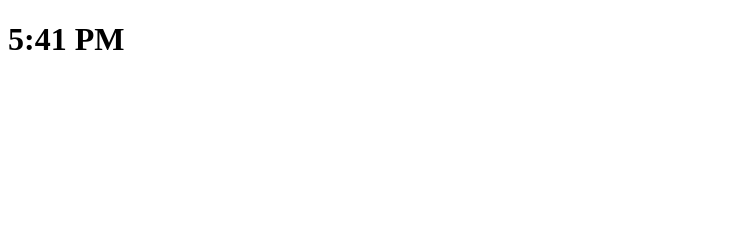
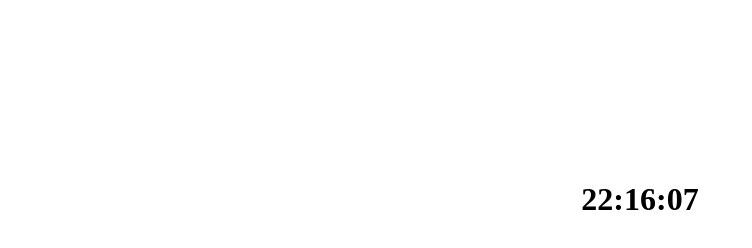
Before and after one commit to ObedH/mars-tab, a website built with Vite: page index.html in a window 1280 px wide. Shown: the whole page, without its empty margins (0-752 px from the left). Built offline with nearby package versions, Linux system fonts and the light colour scheme.

Commit message:
Centered the clock and made it functional

```diff
--- a/src/main.js
+++ b/src/main.js
@@ -9,3 +9,20 @@ fetch(`https://api.nasa.gov/planetary/apod?api_key=${API_KEY}`)
 });*/
 
 const clock = document.getElementById("clock");
+function updateTime() {
+    const date = new Date();
+    const hours = String(date.getHours()).padStart(2, "0");
+    const minutes = String(date.getMinutes()).padStart(2, "0");
+    const seconds = String(date.getSeconds()).padStart(2, "0");
+    clock.textContent = `${hours}:${minutes}:${seconds}`;
+}
+updateTime();
+
+function setupTimer() {
+    setInterval(updateTime, 1000);
+}
+
+// Align the time update function to whole seconds
+const milliseconds = Date.now();
+const millisecondsTillNextSecond = 1000 - milliseconds % 1000;
+setTimeout(setupTimer, millisecondsTillNextSecond);
--- a/src/style.css
+++ b/src/style.css
@@ -1,3 +1,7 @@
 #clock {
-
+  position: absolute;
+  width: 100%;
+  left: 0%;
+  text-align: center;
+  top: 20%;
 }
```
Also changed, not shown: README.md (added).
